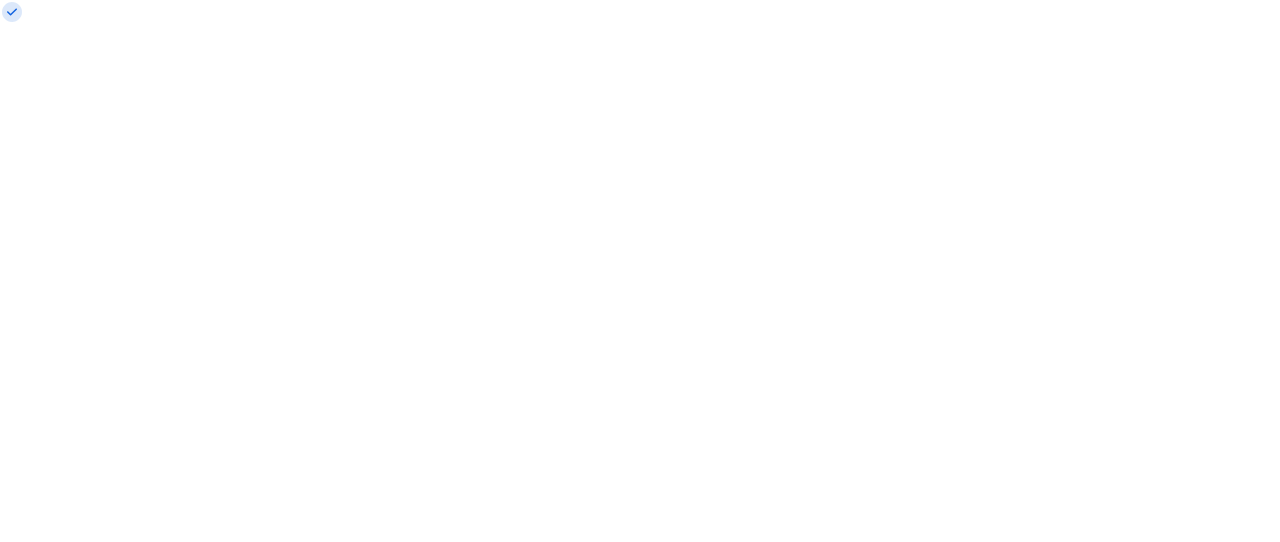
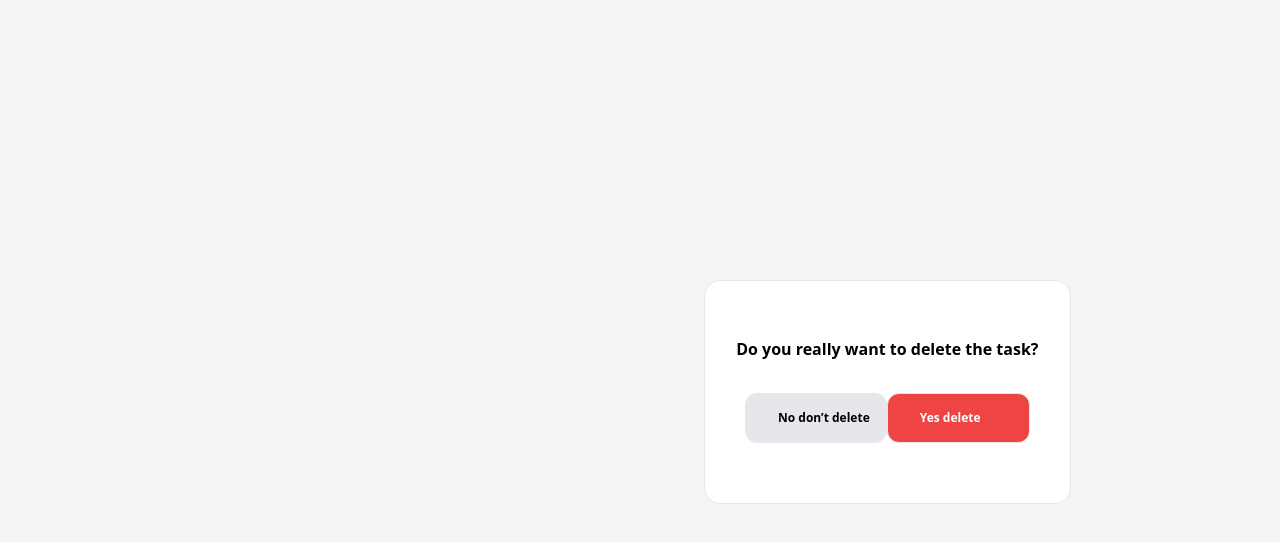
Before and after one commit to Jothiharigai-A/todooo, a Nuxt app: page /demo in a window 1280 px wide. Shown: the top 542 px of the page. Built offline with nearby package versions, Linux system fonts and the light colour scheme.

Commit message:
strike line

```diff
--- a/pages/demo.vue
+++ b/pages/demo.vue
@@ -1,15 +1,17 @@
 <template>
-<div>
-    <svg width="24" height="24" viewBox="0 0 24 24" fill="none" xmlns="http://www.w3.org/2000/svg">
-<path opacity="0.15" d="M12 22C17.5228 22 22 17.5228 22 12C22 6.47715 17.5228 2 12 2C6.47715 2 2 6.47715 2 12C2 17.5228 6.47715 22 12 22Z" fill="#1363DF"/>
-<path d="M10.5799 15.58C10.3799 15.58 10.1899 15.5 10.0499 15.36L7.21994 12.53C6.92994 12.24 6.92994 11.76 7.21994 11.47C7.50994 11.18 7.98994 11.18 8.27994 11.47L10.5799 13.77L15.7199 8.63001C16.0099 8.34001 16.4899 8.34001 16.7799 8.63001C17.0699 8.92001 17.0699 9.40001 16.7799 9.69001L11.1099 15.36C10.9699 15.5 10.7799 15.58 10.5799 15.58Z" fill="#1363DF"/>
-</svg>
-
-</div>
+  <div class="pl-96 bg-gray-100 pr-96 pt-10 mx-auto">
+    <div class="pt-60 pl-80 pr-80  min-h-screen">
+      <div class="h-56 min-w-max border pt-14 text-center  font-bold  rounded-2xl bg-white"> Do you really want to delete the task?
+        <div class=" pt-8 pr-10 pl-10 flex justify-between ">
+        <button class=" py-4 px-8 pr-4 text-xs bg-gray-200 border rounded-xl "> No don’t delete</button>
+        <button class=" py-4 pl-8 px-12 text-xs bg-red-500 text-white border rounded-xl"> Yes delete</button>
+      </div>
+      </div>
+    </div>
+  </div>
 </template>
 <script>
-
-export default{
-    name : 'DemoPage',
+export default {
+  name: 'DemoPage',
 }
 </script>
--- a/pages/index.vue
+++ b/pages/index.vue
@@ -1,6 +1,5 @@
 <template>
   <div>
-
     <div class="min-h-screen bg-slate-100">
       <div class="relative flex h-full w-full justify-between">
         <div
@@ -34,12 +33,11 @@
             >
               Create task
               <img
-                class=" h-6 w-7 pl-2"
+                class="h-6 w-7 pl-2"
                 src="https://i.imgur.com/X5tf72x.png"
                 alt=""
               />
             </button>
-
           </div>
         </div>
       </div>
@@ -47,23 +45,33 @@
       <div class="pl-16 pr-36">
         <div class="pt-12 mx-auto w-full px-96 relative">
           <ul>
-
             <li
               v-for="(item, index) of list"
               :key="item"
-
-              class="border m-5 pt-4 pb-4 pl-2 pr-3 bg-white flex rounded-2xl justify-between text-lg font-semibold"
-
+              class="border m-5 pt-4 top-4 pb-4 pl-2 pr-3 bg-white flex rounded-2xl justify-between  text-lg font-semibold"
             >
-              <span class=" pl-3 pt-2">
-                <input  type="checkbox"   class="cursor-pointer "/>
-
-
-                <span class="top-4 h-full pl-3">{{ item }}</span>
-              </span>
-              <span class="cursor-pointer p-2   " @click="remove(index)"
+              <span class="flex pt-2 ">
+                <div class="pl-3 pt-2" @click="select(index)">
+                  <input
+                    v-if="item.isChecked == true"
+                    class="  flex cursor-pointer"
+                    type="checkbox"
+                  />
+                  <input
+                    v-if="item.isChecked == false"
+                    class=" flex cursor-pointer"
+                    type="checkbox"
+                  />
+                </div>
+                <span
+                  class="top-4 h-full pl-3 flex flex-wrap font-semibold  "
+                  :class="{ 'line-through bg-border-blue-600': item.isChecked == true }"
+                  >{{ item.text }}</span
+                >
+               </span>
+              <span class="cursor-pointer p-2" @click="remove(index)"
                 ><img
-                  class="h-7  pl-96 flex"
+                  class="h-7 pl-96 flex"
                   src="https://i.imgur.com/EHClZ0K.png"
                   alt=""
               /></span>
@@ -76,8 +84,6 @@
 </template>
 
 <script>
-
-
 export default {
   name: 'IndexPage',
   data() {
@@ -86,10 +92,16 @@ export default {
       input: '',
     }
   },
-  methods: {
+   methods: {
     addToList() {
-      this.list.push(this.input)
+      this.list.push({
+        text: this.input,
+        isChecked: false,
+      })
       this.input = ''
+    },
+    select(index) {
+      this.list[index].isChecked = !this.list[index].isChecked
     },
 
     remove(index) {
```
